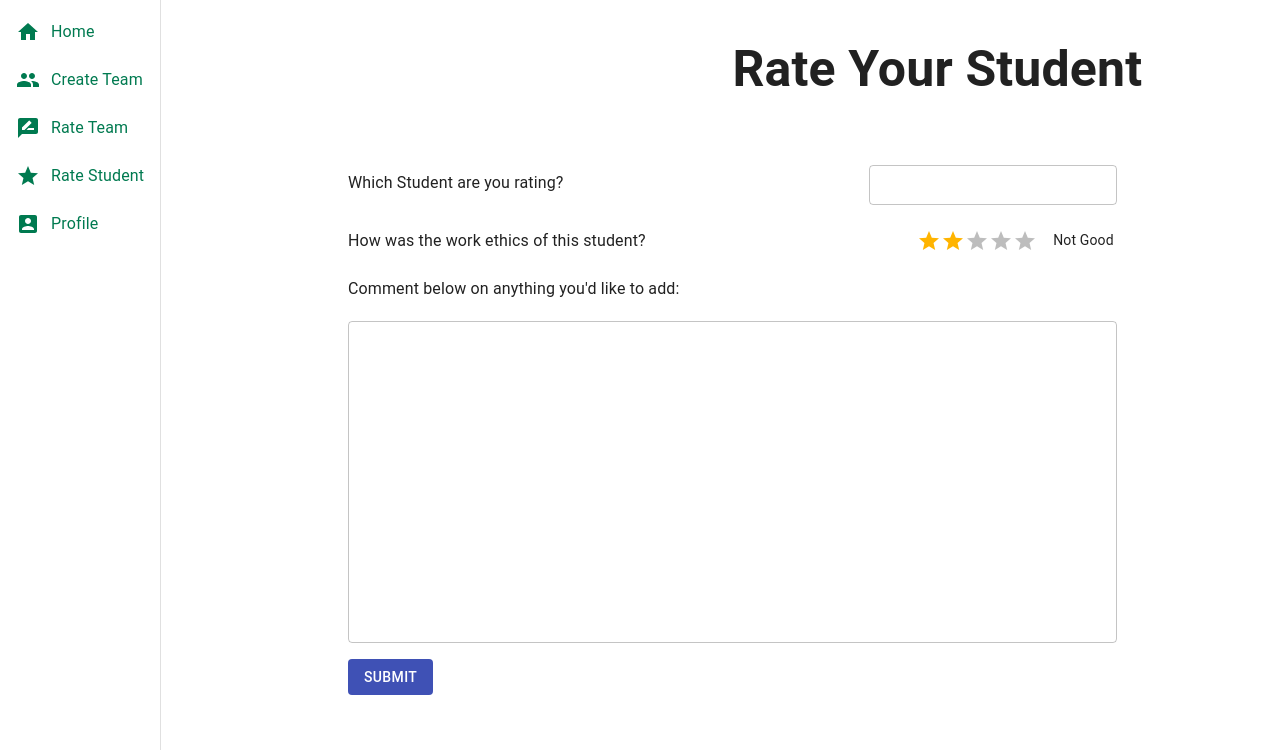
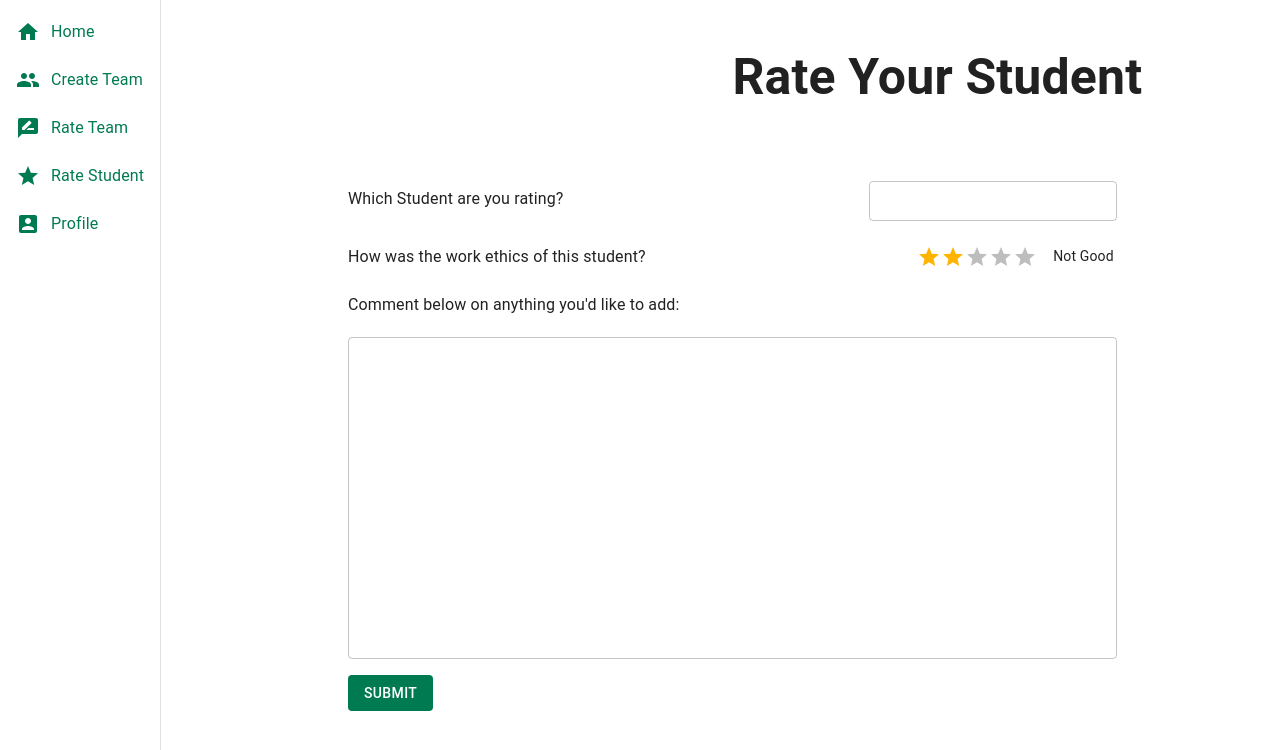
Before and after one commit to amyhua98/csc394-peer-review, a React (Create React App) app: page /Rate-Student in a window 1280 px wide. Shown: the top 750 px of the page. Built offline with nearby package versions, Linux system fonts and the light colour scheme.

Commit message:
Change color

```diff
--- a/src/RateStudent.jsx
+++ b/src/RateStudent.jsx
@@ -49,6 +49,9 @@ const useStyles = makeStyles({
     display: 'flex',
     alignItems: 'center',
   },
+  submit: {
+    background: '#007a50',
+  }
 });
 
 export default function App() {
@@ -60,7 +63,7 @@ export default function App() {
   const [hover, setHover] = React.useState(-1);
   const classes = useStyles();
   return <div>
-  <h1 class="title">Rate Your Student</h1>
+  <h2 class="title">Rate Your Student</h2>
   <List class="studentForm" component="form" aria-label="questions">
     <ListItem >
       <ListItemText primary="Which Student are you rating?" />
@@ -99,7 +102,7 @@ export default function App() {
       </TextField>
     </ListItem>
     <ListItem>
-      <Button variant="contained" color="primary" disableElevation>
+      <Button className={classes.submit} variant="contained" color="primary" disableElevation>
         SUBMIT
       </Button>
     </ListItem>
--- a/src/RateTeam.jsx
+++ b/src/RateTeam.jsx
@@ -49,6 +49,9 @@ const useStyles = makeStyles({
     display: 'flex',
     alignItems: 'center',
   },
+  submit: {
+    background: '#007a50',
+  }
 });
 
 export default function App() {
@@ -60,7 +63,7 @@ export default function App() {
   const [hover, setHover] = React.useState(-1);
   const classes = useStyles();
   return <div>
-  <h1 class="title">Rate Your Team</h1>
+  <h2 class="title">Rate Your Team</h2>
   <List class="teamForm" component="form" aria-label="questions">
     <ListItem >
       <ListItemText primary="Which Team are you rating?" />
@@ -99,7 +102,7 @@ export default function App() {
       </TextField>
     </ListItem>
     <ListItem>
-      <Button variant="contained" color="primary" disableElevation>
+      <Button className={classes.submit} variant="contained" color="primary" disableElevation>
         SUBMIT
       </Button>
     </ListItem>
```
